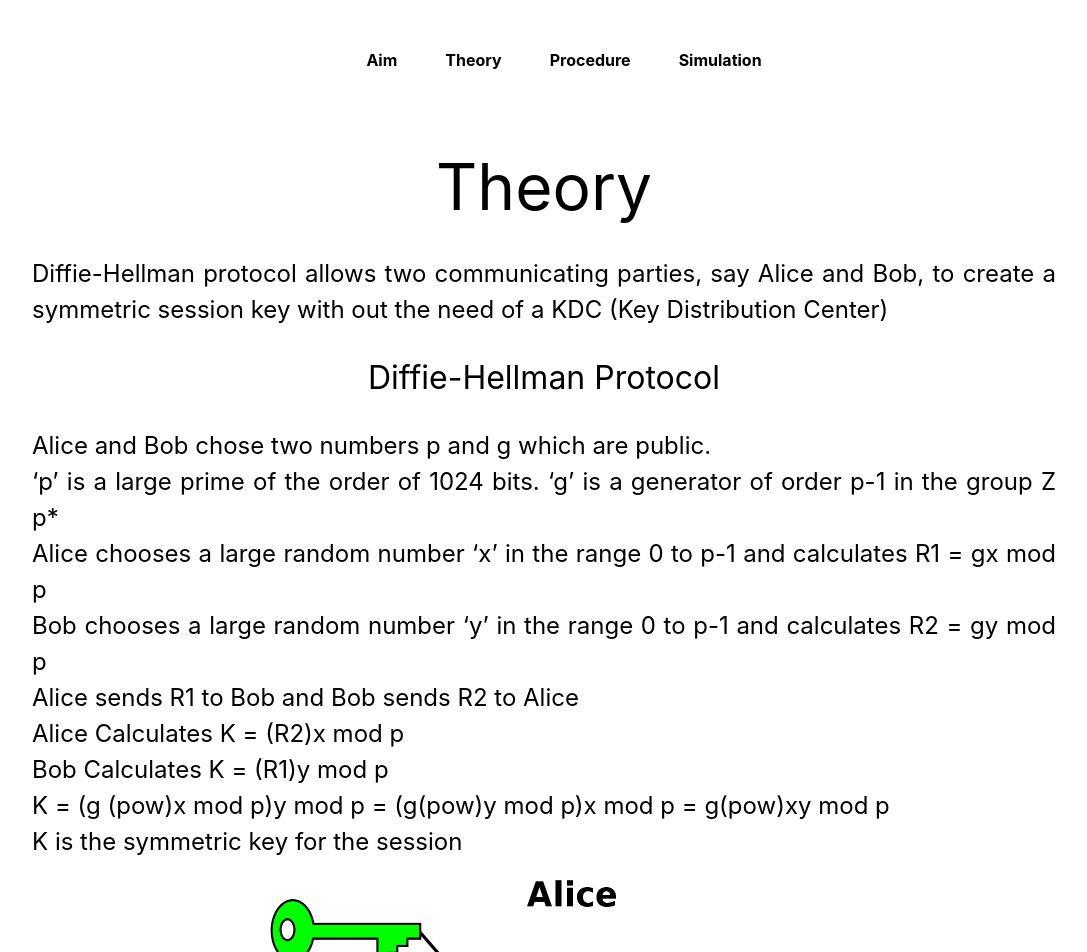
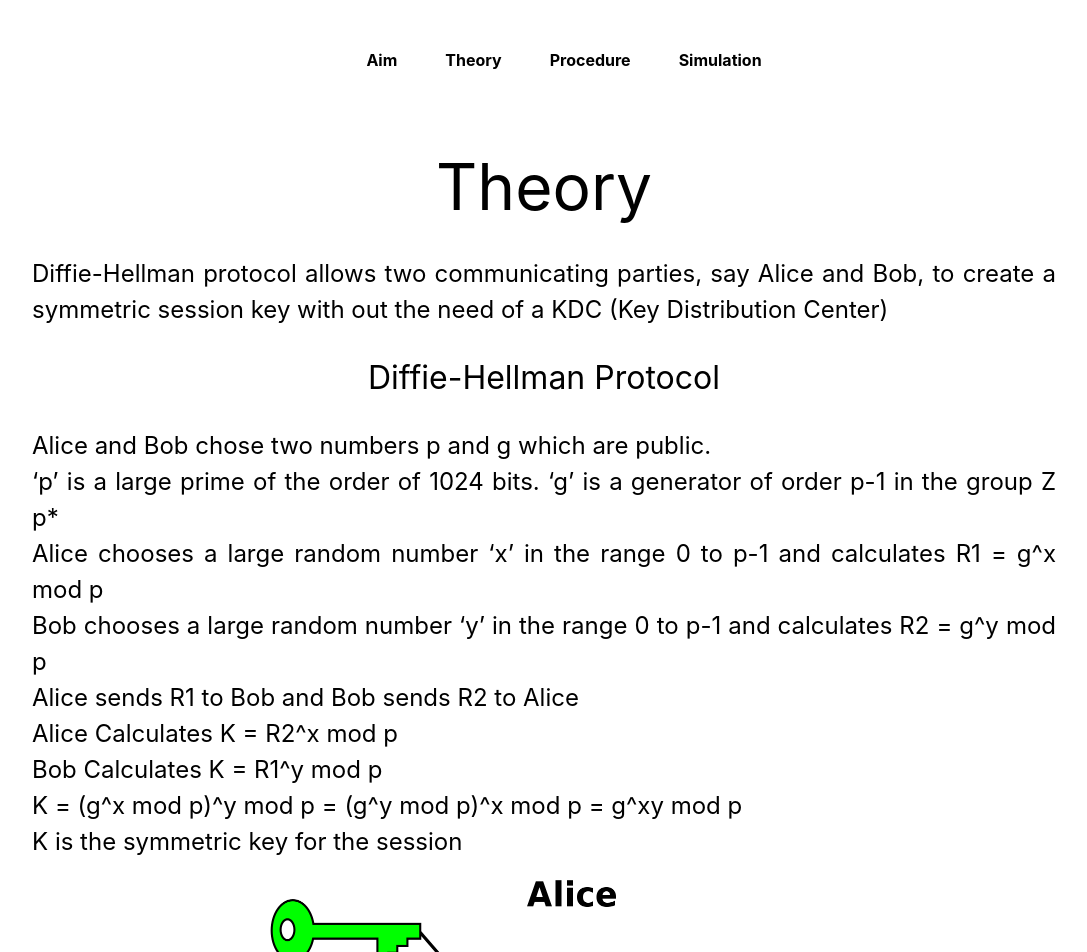
Before and after one commit to palashshrote/diffieH, a Next.js app: page /theory in a window 1280 px wide. Shown: the top 952 px of the page, without its empty margins (96-1183 px from the left). Built offline with nearby package versions, Linux system fonts and the light colour scheme.

Commit message:
deleted package-lock

```diff
--- a/pages/_app.js
+++ b/pages/_app.js
@@ -1,5 +1,5 @@
 import '../styles/globals.css'
-import Navbar from '../components/navbar';
+import Navbar from '../components/Navbar';
 import Footer from '../components/Footer';
 
 function MyApp({ Component, pageProps }) {
--- a/pages/obj.js
+++ b/pages/obj.js
@@ -6,7 +6,7 @@ const obj = () => {
     <div className={styles.main}>
         <h1 className={styles.title}>Objective</h1>
         <p className={styles.description}>
-            To understand the DH-key exchange protocol
+        To understand the Diffie - Hellman mutual key exchange algorithm.
         </p>
     </div>
   )
--- a/pages/theory.js
+++ b/pages/theory.js
@@ -15,18 +15,18 @@ function theory() {
             <br></br>
             ‘p’ is a large prime of the order of 1024 bits. ‘g’ is a generator of order p-1 in the group Z p*
             <br></br>
-            Alice chooses a large random number ‘x’ in the range 0 to p-1 and calculates R1 = gx mod p
+            Alice chooses a large random number ‘x’ in the range 0 to p-1 and calculates R1 = g^x mod p
             <br></br>
-            Bob chooses a large random number ‘y’ in the range 0 to p-1 and calculates R2 = gy mod p
+            Bob chooses a large random number ‘y’ in the range 0 to p-1 and calculates R2 = g^y mod p
             <br></br>
             Alice sends R1 to Bob and Bob sends R2 to Alice
             <br></br>
-            Alice Calculates K = (R2)x mod p
+            Alice Calculates K = R2^x mod p
             <br></br>
-            Bob Calculates K = (R1)y mod p
+            Bob Calculates K = R1^y mod p
             <br></br>
-            K = (g (pow)x mod p)y mod p = (g(pow)y mod p)x
- mod p = g(pow)xy mod p
+            K = (g^x mod p)^y mod p = (g^y mod p)^x
+ mod p = g^xy mod p
             <br></br>
             K is the symmetric key for the session
             <br></br>
--- a/styles/Home.module.css
+++ b/styles/Home.module.css
@@ -140,6 +140,19 @@
   border-radius: 10px;
 }
 
+.trns{
+  opacity: 0.2;
+}
+
+.content_bg {
+  /* margin: 50px 0; */
+  background-image: url('../public/crypto_bg.webp');
+  /* height: 500px; */
+  background-size: cover;
+  background-repeat: no-repeat;
+  opacity: 0.2;
+}
+
 @media (max-width: 600px) {
   .grid {
     width: 100%;
```
Also changed, not shown: pages/index.js (+12 -6 lines), pages/procedure.js (+3 -4 lines), public/crypto_bg.webp (added), 1 other file (tests, documents, lock files or other folders).
